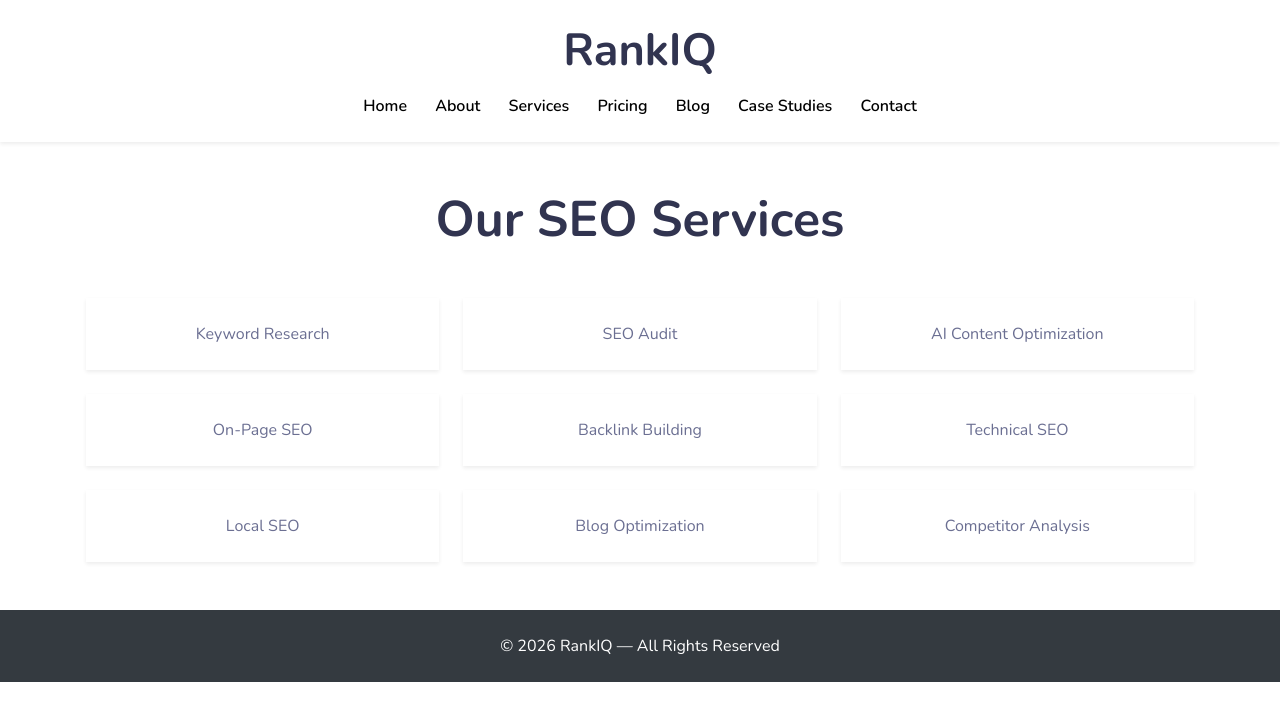
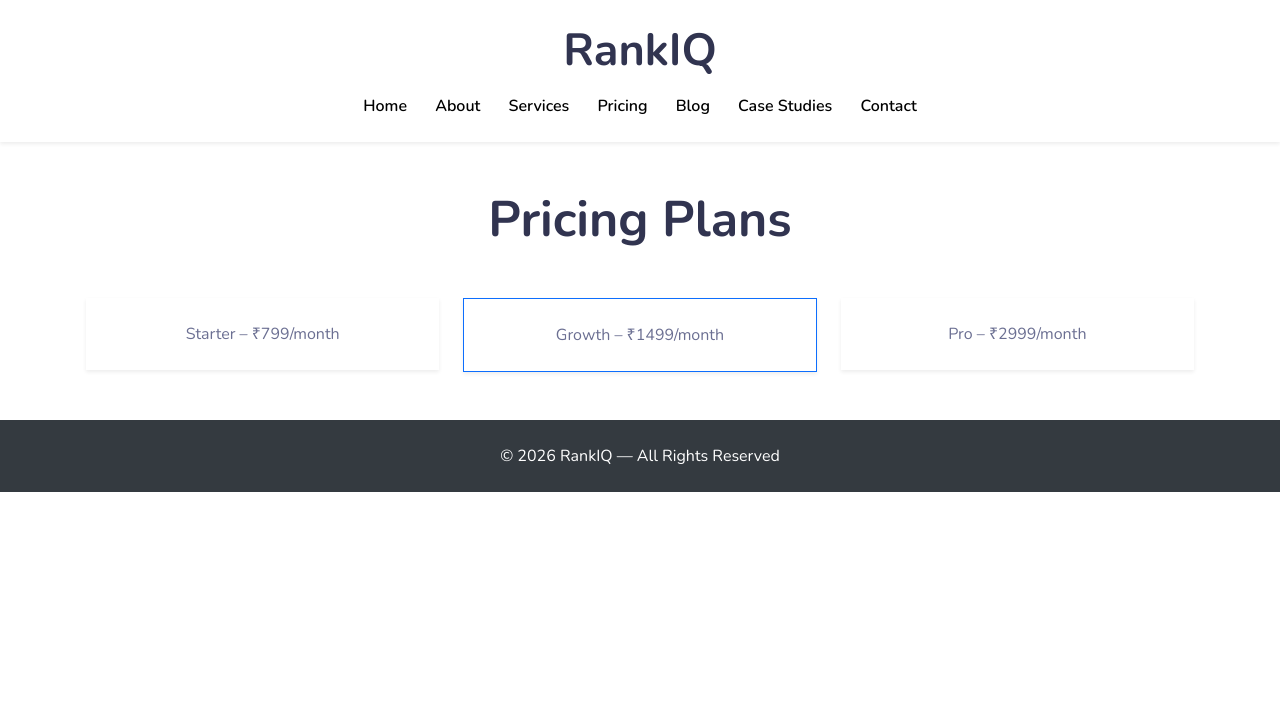
Before and after one commit to Thoufiqahamedmjk/Sub, a plain HTML site: page pricing.html in a window 1280 px wide. Drawn offline with nearby package versions, Linux system fonts and the light colour scheme.

Commit message:
Change page title to 'Pricing – RankIQ' and update content

```diff
--- a/pricing.html
+++ b/pricing.html
@@ -3,7 +3,7 @@
 <head>
 <meta charset="UTF-8">
 <meta name="viewport" content="width=device-width, initial-scale=1.0">
-<title>Services – RankIQ</title>
+<title>Pricing – RankIQ</title>
 
 <link rel="stylesheet" href="assets/css/bootstrap-5.0.0-alpha-1.min.css">
 <link rel="stylesheet" href="assets/css/animate.css">
@@ -19,7 +19,6 @@
 
 <header class="py-4 text-center bg-white shadow-sm">
     <h2 class="fw-bold mb-3">RankIQ</h2>
-
     <div class="header-links">
         <a href="index.html">Home</a>
         <a href="about.html">About</a>
@@ -32,22 +31,16 @@
 </header>
 
 <section class="py-5">
-    <div class="container">
-        <h1 class="text-center fw-bold wow fadeInUp">Our SEO Services</h1>
+<div class="container">
+<h1 class="text-center fw-bold">Pricing Plans</h1>
 
-        <div class="row g-4 mt-4">
-            <div class="col-md-4"><div class="p-4 shadow-sm text-center">Keyword Research</div></div>
-            <div class="col-md-4"><div class="p-4 shadow-sm text-center">SEO Audit</div></div>
-            <div class="col-md-4"><div class="p-4 shadow-sm text-center">AI Content Optimization</div></div>
-            <div class="col-md-4"><div class="p-4 shadow-sm text-center">On-Page SEO</div></div>
-            <div class="col-md-4"><div class="p-4 shadow-sm text-center">Backlink Building</div></div>
-            <div class="col-md-4"><div class="p-4 shadow-sm text-center">Technical SEO</div></div>
-            <div class="col-md-4"><div class="p-4 shadow-sm text-center">Local SEO</div></div>
-            <div class="col-md-4"><div class="p-4 shadow-sm text-center">Blog Optimization</div></div>
-            <div class="col-md-4"><div class="p-4 shadow-sm text-center">Competitor Analysis</div></div>
-        </div>
+<div class="row mt-5">
+    <div class="col-md-4"><div class="p-4 shadow-sm text-center">Starter – ₹799/month</div></div>
+    <div class="col-md-4"><div class="p-4 shadow-sm text-center border border-primary">Growth – ₹1499/month</div></div>
+    <div class="col-md-4"><div class="p-4 shadow-sm text-center">Pro – ₹2999/month</div></div>
+</div>
 
-    </div>
+</div>
 </section>
 
 <footer class="text-center py-4 bg-dark text-white">
```
